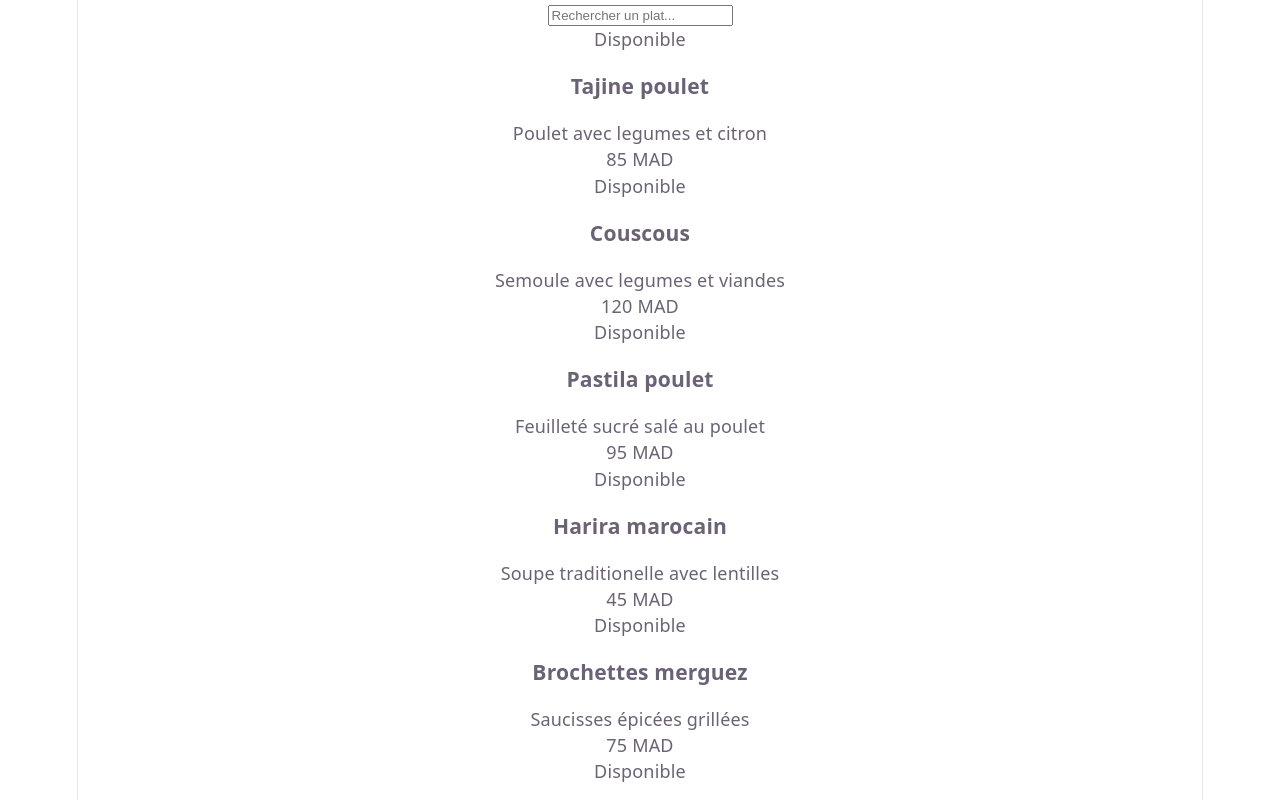
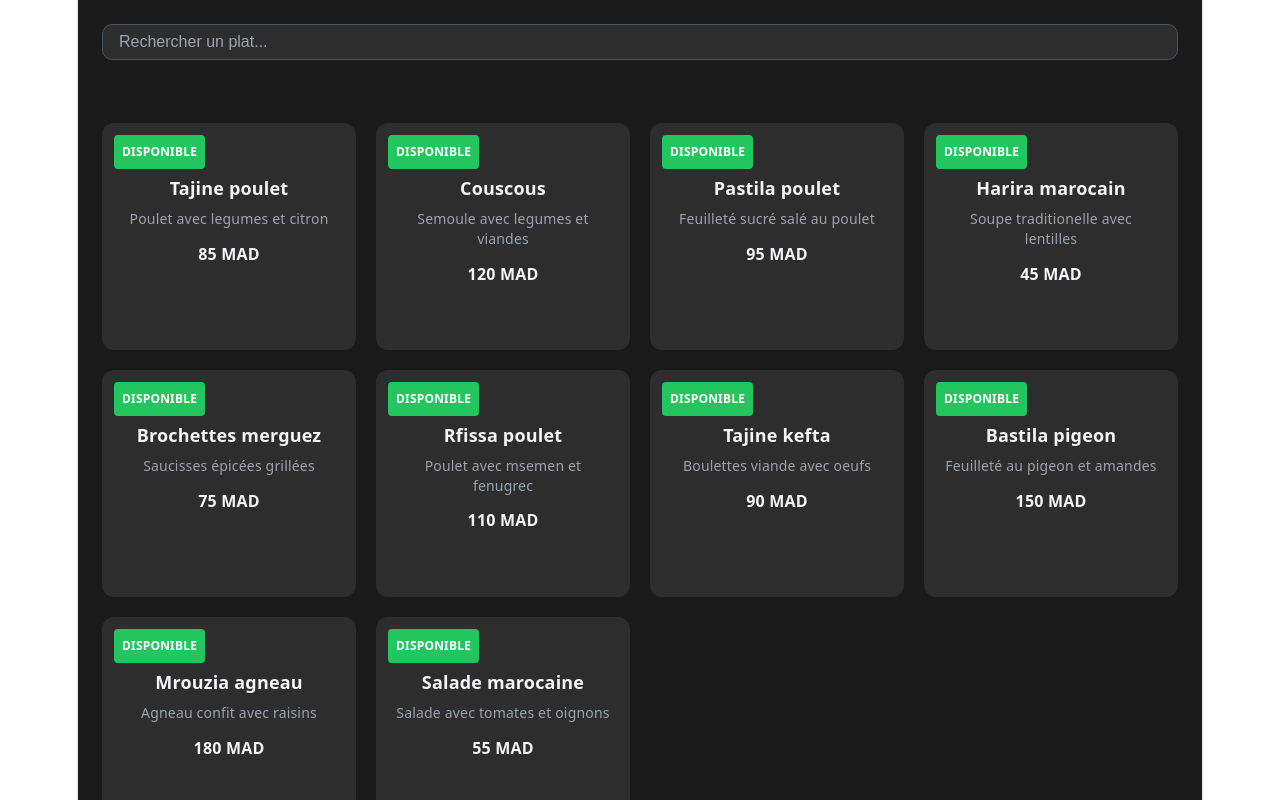
Before and after one commit to elmasghatimohamed-cmd/Savora, a React (Vite) app: page / in a window 1280 px wide. Shown: the top 800 px of the page. Built offline with nearby package versions, Linux system fonts and the light colour scheme.

Commit message:
Enhance grid layout and styling for search bar input and plate cards

```diff
--- a/src/App.css
+++ b/src/App.css
@@ -1,20 +1,95 @@
-.counter {
+.grid {
+  display: grid;
+  grid-template-columns: repeat(auto-fit, minmax(250px, 1fr));
+  gap: 20px;
+  padding: 24px;
+  background-color: #1a1a1a;
+  min-height: 100vh;
+}
+
+.grid input {
+  grid-column: 1 / -1;
+  padding: 12px 16px;
+  border: 1px solid #4b5563;
+  border-radius: 10px;
+  background-color: #2d2d2d;
+  color: #f3f4f6;
   font-size: 16px;
-  padding: 5px 10px;
-  border-radius: 5px;
-  color: var(--accent);
-  background: var(--accent-bg);
-  border: 2px solid transparent;
-  transition: border-color 0.3s;
-  margin-bottom: 24px;
+  height: 10px;
+}
 
-  &:hover {
-    border-color: var(--accent-border);
-  }
-  &:focus-visible {
-    outline: 2px solid var(--accent);
-    outline-offset: 2px;
-  }
+.grid input:focus {
+  outline: none;
+  border-color: #22c55e;
+  box-shadow: 0 0 0 2px rgba(34, 197, 94, 0.2);
+}
+
+.grid input::placeholder {
+  color: #9ca3af;
+}
+
+.no-results {
+  grid-column: 1 / -1;
+  text-align: center;
+  color: #9ca3af;
+  font-size: 20px;
+  padding: 40px 20px;
+  font-style: italic;
+}
+
+.plate-card {
+  background-color: #2d2d2d;
+  border-radius: 12px;
+  padding: 20px;
+  position: relative;
+  transition: transform 0.2s ease, box-shadow 0.2s ease;
+}
+
+.plate-card:hover {
+  transform: translateY(-2px);
+  box-shadow: 0 8px 16px rgba(0, 0, 0, 0.3);
+}
+
+.badge {
+  position: absolute;
+  top: 12px;
+  left: 12px;
+  font-size: 12px;
+  font-weight: 600;
+  padding: 4px 8px;
+  border-radius: 4px;
+  text-transform: uppercase;
+}
+
+.badge.available {
+  background-color: #22c55e;
+  color: white;
+}
+
+.badge.unavailable {
+  background-color: #6b7280;
+  color: white;
+}
+
+.name {
+  font-size: 18px;
+  font-weight: 600;
+  color: #f3f4f6;
+  margin: 32px 0 8px 0;
+}
+
+.desc {
+  font-size: 14px;
+  color: #9ca3af;
+  margin: 8px 0;
+  line-height: 1.4;
+}
+
+.price {
+  font-size: 16px;
+  font-weight: 600;
+  color: #f3f4f6;
+  margin: 12px 0 0 0;
 }
 
 .hero {
@@ -42,8 +117,7 @@
     z-index: 1;
     top: 34px;
     height: 28px;
-    transform: perspective(2000px) rotateZ(300deg) rotateX(44deg) rotateY(39deg)
-      scale(1.4);
+    transform: perspective(2000px) rotateZ(300deg) rotateX(44deg) rotateY(39deg) scale(1.4);
   }
 
   .vite {
@@ -51,8 +125,7 @@
     top: 107px;
     height: 26px;
     width: auto;
-    transform: perspective(2000px) rotateZ(300deg) rotateX(40deg) rotateY(39deg)
-      scale(0.8);
+    transform: perspective(2000px) rotateZ(300deg) rotateX(40deg) rotateY(39deg) scale(0.8);
   }
 }
 
@@ -75,9 +148,10 @@
   border-top: 1px solid var(--border);
   text-align: left;
 
-  & > div {
+  &>div {
     flex: 1 1 0;
     padding: 32px;
+
     @media (max-width: 1024px) {
       padding: 24px 20px;
     }
@@ -130,6 +204,7 @@
     &:hover {
       box-shadow: var(--shadow);
     }
+
     .button-icon {
       height: 18px;
       width: 18px;
@@ -156,6 +231,7 @@
 #spacer {
   height: 88px;
   border-top: 1px solid var(--border);
+
   @media (max-width: 1024px) {
     height: 48px;
   }
@@ -177,6 +253,7 @@
     left: 0;
     border-left-color: var(--border);
   }
+
   &::after {
     right: 0;
     border-right-color: var(--border);
```
